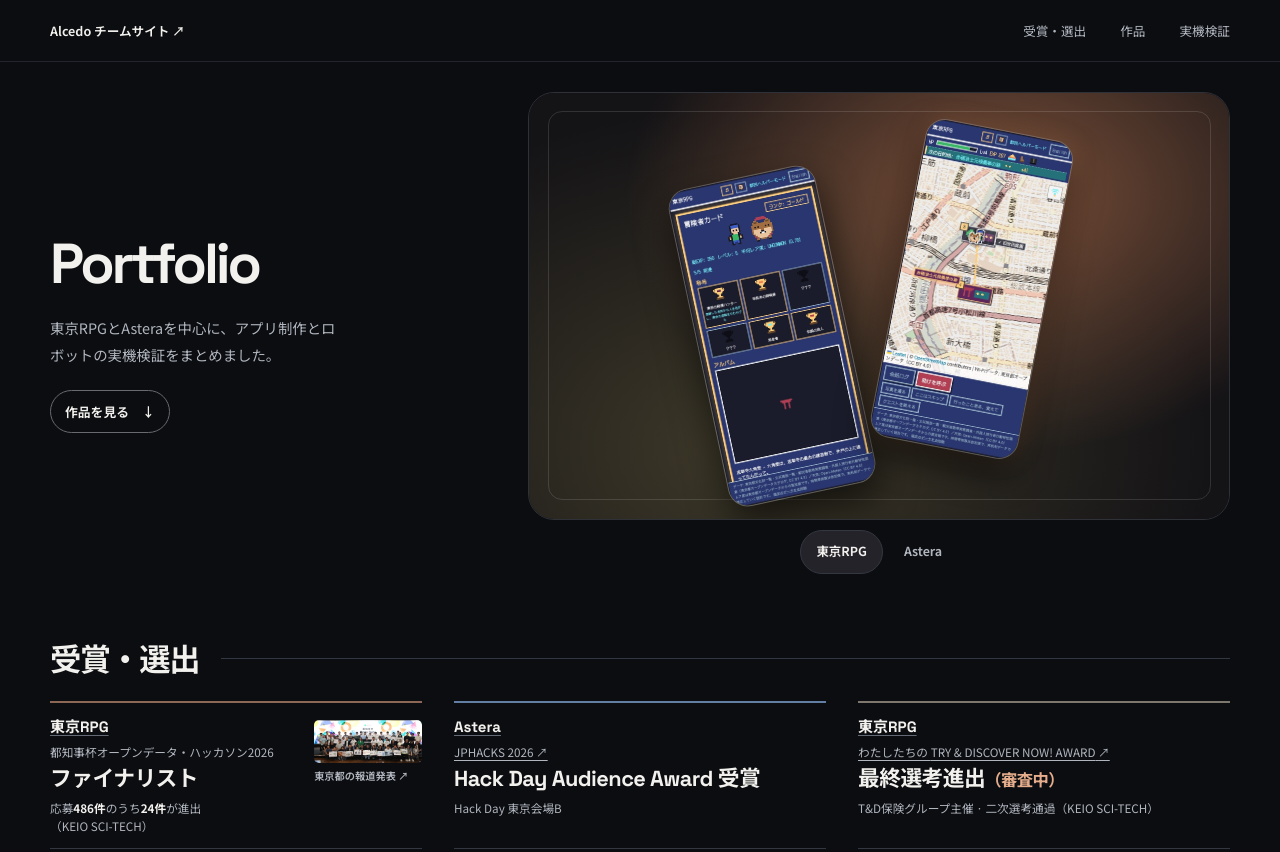
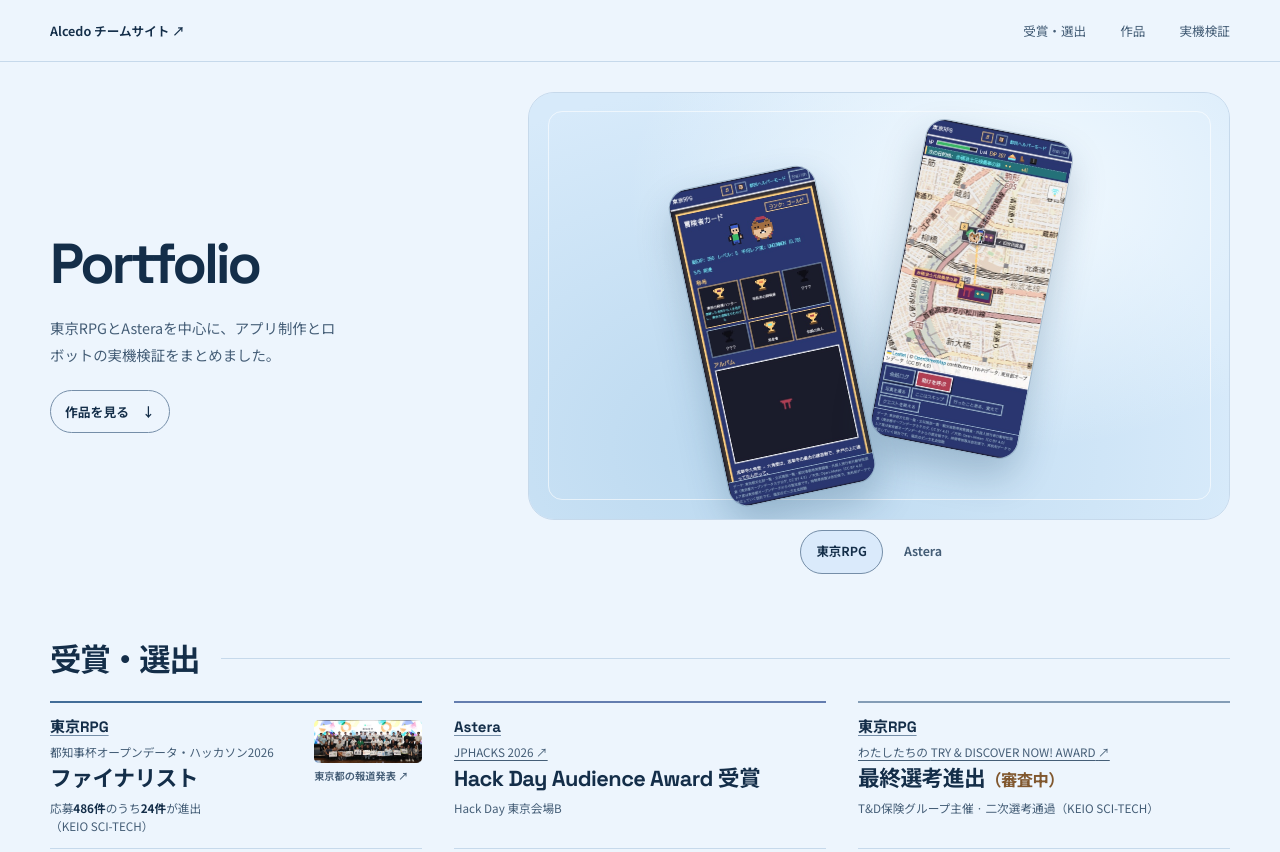
Before and after one commit to Michael0051005/portfolio, a plain HTML site: page index.html in a window 1280 px wide. Shown: the top 852 px of the page. Drawn offline with Linux system fonts and the light colour scheme.

Commit message:
Use a pale blue portfolio palette

```diff
--- a/assets/site.css
+++ b/assets/site.css
@@ -13,14 +13,17 @@
   font-display: swap;
 }
 :root {
-  color-scheme: dark;
-  --background: #0b0d11;
-  --surface: #13171e;
-  --ink: #f3f1ed;
-  --muted: #b1b5be;
-  --line: #333741;
-  --warm: #e5ad8b;
-  --cool: #a4d5f3;
+  color-scheme: light;
+  --background: #edf5fd;
+  --surface: #f9fcff;
+  --ink: #142e49;
+  --muted: #455e77;
+  --line: #c6d9eb;
+  --control-border: #758ea8;
+  --accent: #23588b;
+  --accent-hover: #18436d;
+  --selected: #daeafb;
+  --pending: #80572e;
   --sans: "Noto Sans JP", -apple-system, "Hiragino Sans", "Yu Gothic", sans-serif;
   --display: "Space Grotesk", var(--sans);
   background: var(--background);
@@ -35,8 +38,8 @@ img { display: block; max-width: 100%; }
 a { color: inherit; text-underline-offset: .22em; }
 button { font: inherit; }
 [hidden] { display: none !important; }
-:focus-visible { outline: 2px solid var(--cool); outline-offset: 5px; }
-::selection { color: var(--background); background: var(--cool); }
+:focus-visible { outline: 2px solid var(--accent); outline-offset: 5px; }
+::selection { color: var(--surface); background: var(--accent); }
 .wrap { width: min(1184px, calc(100% - 100px)); margin-inline: auto; }
 section[id], article[id] { scroll-margin-top: 25px; }
 .skip {
@@ -51,7 +54,7 @@ section[id], article[id] { scroll-margin-top: 25px; }
 }
 .skip:focus { transform: none; }
 
-.masthead { border-bottom: 1px solid #22252d; }
+.masthead { border-bottom: 1px solid var(--line); }
 .masthead-inner {
   display: flex;
   min-height: 61px;
@@ -62,7 +65,7 @@ section[id], article[id] { scroll-margin-top: 25px; }
 .team-link { color: var(--ink); font-size: .79rem; font-weight: 620; text-decoration: none; white-space: nowrap; }
 nav { display: flex; gap: clamp(12px, 3vw, 34px); }
 nav a { color: var(--muted); font-size: .79rem; text-decoration: none; white-space: nowrap; }
-nav a:hover, .team-link:hover, .foot a:hover { color: var(--cool); text-decoration: underline; }
+nav a:hover, .team-link:hover, .foot a:hover { color: var(--accent); text-decoration: underline; }
 
 .hero {
   display: grid;
@@ -93,7 +96,7 @@ nav a:hover, .team-link:hover, .foot a:hover { color: var(--cool); text-decorati
   margin-top: 22px;
   padding: 8px 14px;
   min-height: 43px;
-  border: 1px solid #686a70;
+  border: 1px solid var(--control-border);
   border-radius: 30px;
   font-size: .8rem;
   font-weight: 650;
@@ -108,9 +111,9 @@ nav a:hover, .team-link:hover, .foot a:hover { color: var(--cool); text-decorati
   aspect-ratio: 1.64;
   isolation: isolate;
   overflow: hidden;
-  border: 1px solid #2e3138;
+  border: 1px solid var(--line);
   border-radius: 26px;
-  background: #101014;
+  background: var(--selected);
 }
 .stage-scene {
   position: absolute;
@@ -127,28 +130,28 @@ nav a:hover, .team-link:hover, .foot a:hover { color: var(--cool); text-decorati
 }
 .stage-tokyo {
   background:
-    radial-gradient(ellipse at 67% 24%, #7c5039 0, transparent 56%),
-    radial-gradient(ellipse at 31% 83%, #3e3929, #141316 68%);
+    radial-gradient(ellipse at 67% 24%, #f3faff 0, transparent 56%),
+    radial-gradient(ellipse at 31% 83%, #bad8ef, #d7eafa 72%);
 }
 .stage-astera {
   background:
-    radial-gradient(ellipse at 76% 20%, #324773 0, transparent 58%),
-    radial-gradient(ellipse at 29% 79%, #1b3b4c, #0e1523 71%);
+    radial-gradient(ellipse at 76% 20%, #f0f4ff 0, transparent 58%),
+    radial-gradient(ellipse at 29% 79%, #b7c9eb, #dbe6fa 72%);
 }
 .stage-scene::before {
   content: "";
   position: absolute;
   inset: 1.15rem;
-  border: 1px solid #ffffff20;
+  border: 1px solid #fff9;
   border-radius: 14px;
 }
 .stage-phone {
   position: absolute;
   width: auto;
   height: 76%;
-  border: 1px solid #9b9da36b;
+  border: 1px solid #385a7959;
   border-radius: clamp(11px, 1.56vw, 22px);
-  box-shadow: 0 18px 37px #0009;
+  box-shadow: 0 18px 37px #1c456540;
 }
 .stage-phone-left {
   left: 24%;
@@ -160,8 +163,6 @@ nav a:hover, .team-link:hover, .foot a:hover { color: var(--cool); text-decorati
   top: 8%;
   transform: rotate(11deg);
 }
-.stage-tokyo .stage-phone-right { box-shadow: 0 15px 33px #0009, 2px 0 21px #db916541; }
-.stage-astera .stage-phone-right { box-shadow: 0 15px 33px #0009, 2px 0 22px #87c6e750; }
 .project-switch {
   display: flex;
   justify-content: center;
@@ -180,7 +181,7 @@ nav a:hover, .team-link:hover, .foot a:hover { color: var(--cool); text-decorati
   cursor: pointer;
 }
 .project-switch button:hover { color: var(--ink); }
-.project-switch button[aria-pressed="true"] { color: var(--ink); background: #24232a; border-color: var(--line); }
+.project-switch button[aria-pressed="true"] { color: var(--ink); background: var(--selected); border-color: var(--control-border); }
 
 .section-heading {
   display: flex;
@@ -208,11 +209,11 @@ nav a:hover, .team-link:hover, .foot a:hover { color: var(--cool); text-decorati
 .recognition {
   min-width: 0;
   padding: 13px 0;
-  border-top: 2px solid #8c6755;
+  border-top: 2px solid #426d98;
   border-bottom: 1px solid var(--line);
 }
-.recognition:nth-child(2) { border-top-color: #637ea3; }
-.recognition-pending { border-top-color: #7d776d; }
+.recognition:nth-child(2) { border-top-color: #647daf; }
+.recognition-pending { border-top-color: #849db6; }
 .recognition-with-image {
   display: grid;
   grid-template-columns: minmax(0, 1fr) minmax(100px, 29%);
@@ -220,7 +221,7 @@ nav a:hover, .team-link:hover, .foot a:hover { color: var(--cool); text-decorati
   gap: 10px;
 }
 .recognition-project { font: 700 .94rem/1.4 var(--display); }
-.recognition-project a { text-decoration-color: #646976; }
+.recognition-project a { text-decoration-color: var(--control-border); }
 .recognition-event, .recognition-detail {
   color: var(--muted);
   font-size: .73rem;
@@ -234,7 +235,7 @@ nav a:hover, .team-link:hover, .foot a:hover { color: var(--cool); text-decorati
 }
 .recognition-detail strong { color: var(--ink); }
 .recognition-team { white-space: nowrap; }
-.recognition-status { color: var(--warm); font-size: .75em; white-space: nowrap; }
+.recognition-status { color: var(--pending); font-size: .75em; white-space: nowrap; }
 .recognition-source {
   display: block;
   margin-top: 4px;
@@ -245,7 +246,7 @@ nav a:hover, .team-link:hover, .foot a:hover { color: var(--cool); text-decorati
   text-decoration: none;
 }
 .recognition-source img { width: 100%; height: auto; margin-bottom: 5px; border-radius: 5px; }
-.recognition-source:hover, .recognition-event a:hover, .recognition-project a:hover { color: var(--cool); text-decoration: underline; }
+.recognition-source:hover, .recognition-event a:hover, .recognition-project a:hover { color: var(--accent); text-decoration: underline; }
 
 .featured-grid:not(.recognition-grid) { display: grid; gap: clamp(17px, 3vw, 29px); }
 .feature {
@@ -254,7 +255,7 @@ nav a:hover, .team-link:hover, .foot a:hover { color: var(--cool); text-decorati
   align-items: center;
   gap: clamp(22px, 4vw, 50px);
   padding: clamp(18px, 3vw, 37px);
-  border: 1px solid #262a31;
+  border: 1px solid var(--line);
   border-radius: 23px;
   background: var(--surface);
 }
@@ -269,13 +270,14 @@ nav a:hover, .team-link:hover, .foot a:hover { color: var(--cool); text-decorati
   gap: clamp(11px, 3vw, 31px);
   border-radius: 15px;
 }
-.cover-tokyo { background: radial-gradient(ellipse at 64% 18%, #514737, #23211e 76%); }
-.cover-astera { background: radial-gradient(ellipse at 63% 18%, #263852, #111824 76%); }
+.cover-tokyo { background: radial-gradient(ellipse at 64% 18%, #ebf7ff, #cde4f6 76%); }
+.cover-astera { background: radial-gradient(ellipse at 63% 18%, #ecf3ff, #d0dcf4 76%); }
 .phone-pair img {
   width: auto;
   height: 84%;
-  border: 1px solid #646873;
+  border: 1px solid #385a7959;
   border-radius: clamp(6px, 1.2vw, 14px);
+  box-shadow: 0 8px 20px #1c45652b;
 }
 .visual figcaption { padding-top: 6px; color: var(--muted); font-size: .66rem; }
 .feature-copy h3 {
@@ -293,7 +295,7 @@ nav a:hover, .team-link:hover, .foot a:hover { color: var(--cool); text-decorati
 .project-media summary { padding: 9px 1px; cursor: pointer; font-weight: 680; font-size: .82rem; }
 .project-media summary:hover { text-decoration: underline; text-underline-offset: 3px; }
 .media-length { margin-left: .6em; color: var(--muted); font-size: .84em; font-weight: 460; }
-.project-media video { display: block; width: 100%; height: auto; margin: 0 0 10px; border-radius: 6px; background: #070913; }
+.project-media video { display: block; width: 100%; height: auto; margin: 0 0 10px; border-radius: 6px; background: var(--ink); }
 .context { margin-top: 10px; font-size: .73rem; color: var(--muted); }
 
 .actions { display: flex; flex-wrap: wrap; gap: 8px; margin-top: 15px; }
@@ -303,7 +305,7 @@ nav a:hover, .team-link:hover, .foot a:hover { color: var(--cool); text-decorati
   align-items: center;
   gap: 8px;
   padding: 7px 11px;
-  border: 1px solid #505763;
+  border: 1px solid var(--control-border);
   border-radius: 7px;
   color: var(--ink);
   text-decoration: none;
@@ -311,11 +313,9 @@ nav a:hover, .team-link:hover, .foot a:hover { color: var(--cool); text-decorati
   font-weight: 650;
   transition: background-color .2s, color .2s, border-color .2s;
 }
-.action:hover { color: var(--cool); border-color: var(--cool); }
-.action.primary { background: #e2d3c9; border-color: #e2d3c9; color: #1a1412; }
-.action.primary:hover { background: #fff6f0; border-color: #fff6f0; }
-.feature:nth-child(2) .action.primary { background: #c5d9e8; border-color: #c5d9e8; color: #0b1d2b; }
-.feature:nth-child(2) .action.primary:hover { background: #e0f2ff; border-color: #e0f2ff; }
+.action:hover { color: var(--accent); border-color: var(--accent); }
+.action.primary { background: var(--accent); border-color: var(--accent); color: var(--surface); }
+.action.primary:hover { background: var(--accent-hover); border-color: var(--accent-hover); }
 
 .shift, .robotics {
   display: grid;
```
